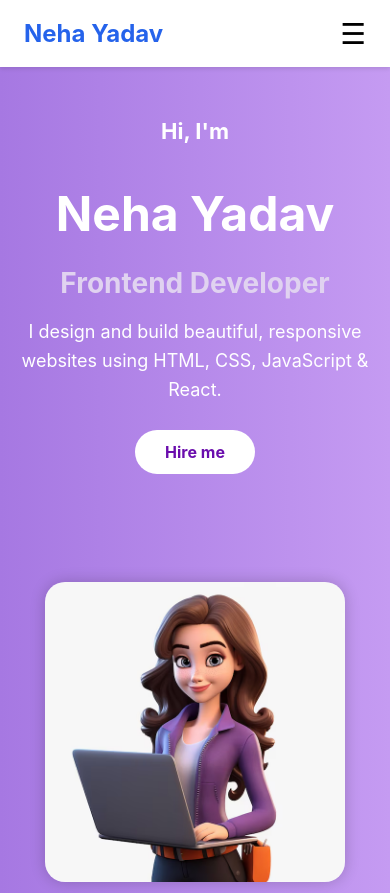
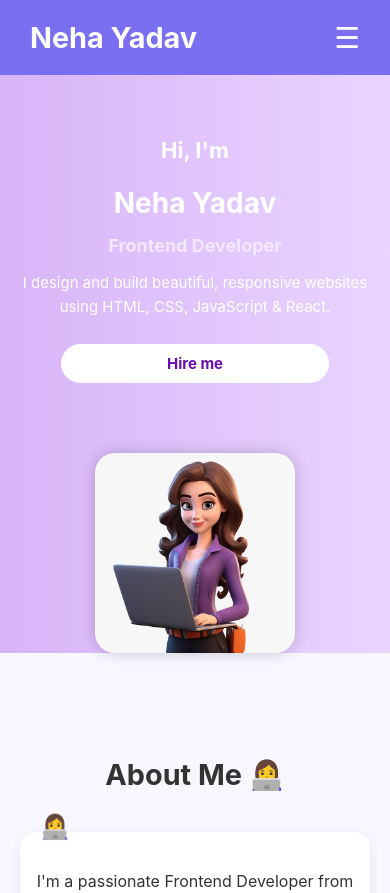
Before and after one commit to yahoowecanwork2/-neha-portfolio, a React (Create React App) app: page / in a window 390 px wide. Shown: the top 893 px of the page. Built offline with nearby package versions, Linux system fonts and the light colour scheme.

Commit message:
update style

```diff
--- a/src/components/Footer.css
+++ b/src/components/Footer.css
@@ -1,16 +1,40 @@
 .footer {
-    padding: 20px;
-    background-color: #222;
-    color: #fff;
+    background-color: #6c63ff;
+    color: white;
     text-align: center;
-    font-size: 14px;
-    margin-top: 40px;
+    padding: 30px 20px;
 }
 
-/* ✅ Optional responsive improvement */
-@media (max-width: 600px) {
-    .footer {
-        padding: 15px 10px;
-        font-size: 13px;
+.footer-text {
+    margin-bottom: 12px;
+    font-size: 1rem;
+}
+
+.footer-links {
+    display: flex;
+    justify-content: center;
+    gap: 20px;
+    flex-wrap: wrap;
+}
+
+.footer-links a {
+    color: white;
+    text-decoration: none;
+    font-weight: 500;
+    transition: color 0.3s ease;
+}
+
+.footer-links a:hover {
+    color: #ddd;
+}
+
+/* Responsive */
+@media screen and (max-width: 768px) {
+    .footer-text {
+        font-size: 0.95rem;
+    }
+
+    .footer-links a {
+        font-size: 0.95rem;
     }
 }
--- a/src/components/Footer.jsx
+++ b/src/components/Footer.jsx
@@ -4,7 +4,18 @@ import '../components/Footer.css';
 function Footer() {
     return (
         <footer className="footer">
-            <p>© {new Date().getFullYear()} Neha Yadav. All Rights Reserved.</p>
+            <p className="footer-text">
+                &copy; {new Date().getFullYear()} Neha Yadav. All rights reserved.
+            </p>
+            <div className="footer-links">
+                <a href="https://github.com/yahoowecanwork2" target="_blank" rel="noopener noreferrer">
+                    GitHub
+                </a>
+                <a href="https://www.linkedin.com/in/neha-yadav-89b5262a7/" target="_blank" rel="noopener noreferrer">
+                    LinkedIn
+                </a>
+                <a href="#contact">Contact</a>
+            </div>
         </footer>
     );
 }
--- a/src/components/Projects.css
+++ b/src/components/Projects.css
@@ -1,7 +1,6 @@
 .project {
     padding: 60px 20px;
     background-color: #f6f4fb;
-    /* Light background */
     text-align: center;
 }
 
@@ -65,3 +64,49 @@
 .btn:hover {
     background-color: #6c3bc2;
 }
+
+/* 🌐 Responsive styles */
+@media (max-width: 768px) {
+    .section-title {
+        font-size: 26px;
+    }
+
+    .project-card {
+        width: 80%;
+        padding: 18px;
+    }
+
+    .project-card h3 {
+        font-size: 18px;
+    }
+
+    .project-card p {
+        font-size: 14px;
+    }
+
+    .btn {
+        padding: 7px 14px;
+        font-size: 14px;
+    }
+}
+
+@media (max-width: 480px) {
+    .section-title {
+        font-size: 22px;
+    }
+
+    .project-card {
+        width: 90%;
+        padding: 16px;
+    }
+
+    .btn {
+        width: 100%;
+        text-align: center;
+    }
+
+    .project-btns {
+        flex-direction: column;
+        align-items: center;
+    }
+}
--- a/src/components/Skills.css
+++ b/src/components/Skills.css
@@ -36,7 +36,7 @@
     margin-bottom: 10px;
 }
 
-/* Colors */
+/* Skill colors */
 .html {
     color: #e44d26;
 }
@@ -62,3 +62,47 @@
     font-size: 1.1rem;
     color: #333;
 }
+
+/* 🌐 Responsive Design */
+@media (max-width: 768px) {
+    .section-title {
+        font-size: 2rem;
+    }
+
+    .skills-container {
+        flex-direction: column;
+        align-items: center;
+        gap: 20px;
+    }
+
+    .skill-card {
+        width: 80%;
+        padding: 15px 20px;
+    }
+
+    .skill-icon {
+        font-size: 36px;
+    }
+
+    .skill-card p {
+        font-size: 1rem;
+    }
+}
+
+@media (max-width: 480px) {
+    .section-title {
+        font-size: 1.8rem;
+    }
+
+    .skill-card {
+        width: 90%;
+    }
+
+    .skill-icon {
+        font-size: 32px;
+    }
+
+    .skill-card p {
+        font-size: 0.95rem;
+    }
+}
--- a/src/components/hero.css
+++ b/src/components/hero.css
@@ -1,6 +1,6 @@
 .hero {
     height: 100vh;
-    background: linear-gradient(to right, #a678e2, #c59bf2);
+    background: linear-gradient(to right, #d8b4f8, #e9d5ff);
     display: flex;
     align-items: center;
     justify-content: center;
@@ -29,7 +29,7 @@
 .hero-content h2 {
     font-size: 28px;
     margin-bottom: 15px;
-    color: #e0d2f0;
+    color: #f3e8ff;
 }
 
 .hero-content p {
@@ -67,3 +67,58 @@
     border-radius: 20px;
     box-shadow: 0 0 15px rgba(0, 0, 0, 0.2);
 }
+
+/* 📱 Mobile Responsive */
+@media (max-width: 768px) {
+    .hero {
+        flex-direction: column;
+        padding-top: 40px;
+        height: auto;
+        text-align: center;
+    }
+
+    .hero-content h1 {
+        font-size: 36px;
+    }
+
+    .hero-content h2 {
+        font-size: 22px;
+    }
+
+    .hero-content p {
+        font-size: 16px;
+    }
+
+    .hero-button {
+        padding: 10px 24px;
+        font-size: 15px;
+    }
+
+    .hero-image img {
+        width: 240px;
+        margin-top: 20px;
+    }
+}
+
+@media (max-width: 480px) {
+    .hero-content h1 {
+        font-size: 28px;
+    }
+
+    .hero-content h2 {
+        font-size: 18px;
+    }
+
+    .hero-content p {
+        font-size: 15px;
+    }
+
+    .hero-button {
+        width: 100%;
+        max-width: 220px;
+    }
+
+    .hero-image img {
+        width: 200px;
+    }
+}
--- a/src/components/navabar.css
+++ b/src/components/navabar.css
@@ -2,65 +2,70 @@
     display: flex;
     justify-content: space-between;
     align-items: center;
-    padding: 1rem 1.5rem;
-    background-color: white;
-    box-shadow: 0 2px 4px rgba(0, 0, 0, 0.1);
+    background-color: #7a6ff0;
+    /* lighter purple */
+    padding: 20px 30px;
+    color: white;
     position: sticky;
     top: 0;
-    z-index: 50;
+    z-index: 100;
 }
 
 .logo {
-    font-size: 1.5rem;
+    font-size: 1.8rem;
     font-weight: bold;
-    color: #2563eb;
+    color: white;
 }
 
 .nav-links {
+    list-style: none;
     display: flex;
-    gap: 1.5rem;
-    list-style: none;
-    font-weight: 500;
-    color: #374151;
-    transition: all 0.3s ease-in-out;
+    gap: 25px;
 }
 
-.nav-links li {
-    cursor: pointer;
+.nav-links li a {
+    color: white;
+    text-decoration: none;
+    font-weight: 500;
     transition: color 0.3s;
 }
 
-.nav-links li:hover {
-    color: #3b82f6;
+.nav-links li a:hover {
+    color: #dcd6ff;
 }
 
-/* ✅ Mobile nav hidden by default */
+/* Hamburger icon */
 .menu-toggle {
     display: none;
     font-size: 1.8rem;
     cursor: pointer;
 }
 
-/* ✅ Responsive nav styles */
+/* Mobile Styles */
 @media (max-width: 768px) {
+    .menu-toggle {
+        display: block;
+    }
+
     .nav-links {
+        flex-direction: column;
+        background-color: #7a6ff0;
         position: absolute;
-        top: 60px;
+        top: 70px;
         right: 0;
-        background-color: white;
-        flex-direction: column;
-        gap: 1rem;
-        width: 200px;
-        padding: 1rem;
-        box-shadow: 0 2px 8px rgba(0, 0, 0, 0.1);
-        display: none;
+        width: 100%;
+        overflow: hidden;
+        max-height: 0;
+        transition: max-height 0.3s ease-in-out;
     }
 
     .nav-links.active {
-        display: flex;
+        max-height: 300px;
+        padding: 20px 0;
     }
 
-    .menu-toggle {
-        display: block;
+    .nav-links li {
+        text-align: center;
+        margin: 10px 0;
     }
 }
--- a/src/components/navabar.jsx
+++ b/src/components/navabar.jsx
@@ -21,6 +21,7 @@ function Navbar() {
                 <li><a href="#about">About</a></li>
                 <li><a href="#skills">Skills</a></li>
                 <li><a href="#projects">Projects</a></li>
+                <li><a href="#services">Services</a></li> {/* ✅ New */}
                 <li><a href="#contact">Contact</a></li>
             </ul>
         </nav>
--- a/src/components/service.css
+++ b/src/components/service.css
@@ -35,3 +35,34 @@
     color: #6a0dad;
     margin-bottom: 15px;
 }
+
+/* 🌐 Responsive Design */
+@media (max-width: 768px) {
+    .section-title {
+        font-size: 28px;
+    }
+
+    .service-card {
+        width: 80%;
+        padding: 20px;
+    }
+
+    .service-icon {
+        font-size: 36px;
+    }
+}
+
+@media (max-width: 480px) {
+    .section-title {
+        font-size: 24px;
+    }
+
+    .service-card {
+        width: 90%;
+        padding: 18px;
+    }
+
+    .service-icon {
+        font-size: 32px;
+    }
+}
```
